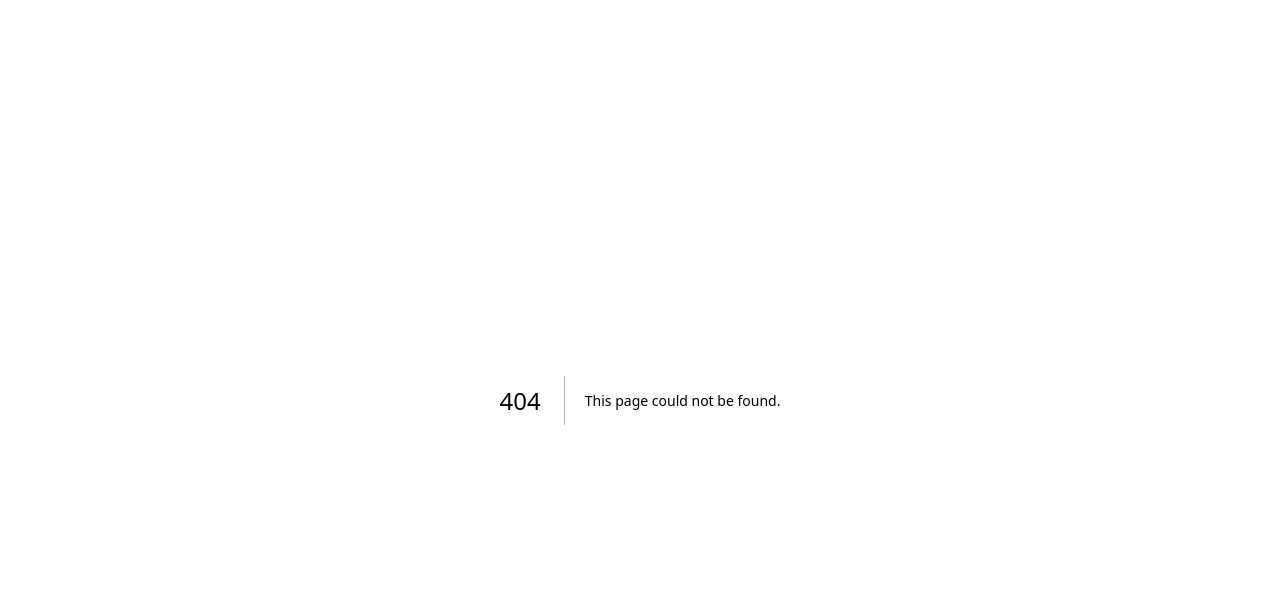
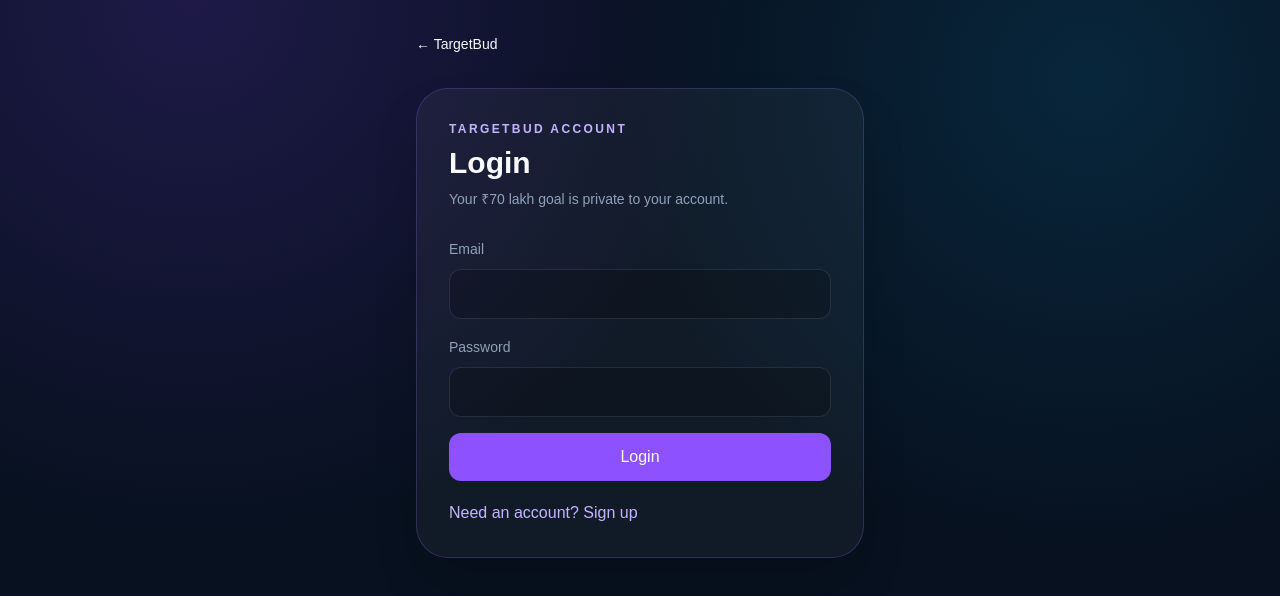
Before and after one commit to hariaahil/my-app, a Next.js app: page /login in a window 1280 px wide. Before the commit this address had no page. Shown: the top 596 px of the page. Built offline with nearby package versions, Linux system fonts and the light colour scheme.

Commit message:
Add TargetBud login and signup page

```diff
--- /dev/null
+++ b/app/login/page.tsx
@@ -0,0 +1,64 @@
+"use client";
+
+import Link from "next/link";
+import { FormEvent, useState } from "react";
+import { createClient } from "@/lib/supabase-browser";
+
+export default function LoginPage() {
+  const [email, setEmail] = useState("");
+  const [password, setPassword] = useState("");
+  const [mode, setMode] = useState<"login" | "signup">("login");
+  const [message, setMessage] = useState("");
+  const [loading, setLoading] = useState(false);
+
+  async function submit(event: FormEvent) {
+    event.preventDefault();
+    setLoading(true);
+    setMessage("");
+    const supabase = createClient();
+    const result = mode === "login"
+      ? await supabase.auth.signInWithPassword({ email, password })
+      : await supabase.auth.signUp({ email, password });
+    setLoading(false);
+
+    if (result.error) {
+      setMessage(result.error.message);
+      return;
+    }
+    if (mode === "signup" && !result.data.session) {
+      setMessage("Account created. Check your email to confirm your account, then log in.");
+      return;
+    }
+    window.location.href = "/goal";
+  }
+
+  return (
+    <main className="min-h-screen px-4 py-8 sm:px-6 lg:px-8">
+      <div className="mx-auto max-w-md">
+        <Link href="/" className="text-sm text-violet-300">← TargetBud</Link>
+        <section className="mt-8 rounded-[2rem] border border-violet-400/20 bg-white/[.045] p-6 shadow-2xl sm:p-8">
+          <p className="text-xs font-bold tracking-[.2em] text-violet-300">TARGETBUD ACCOUNT</p>
+          <h1 className="mt-2 text-3xl font-semibold">{mode === "login" ? "Login" : "Create account"}</h1>
+          <p className="mt-2 text-sm text-slate-400">Your ₹70 lakh goal is private to your account.</p>
+
+          <form onSubmit={submit} className="mt-7 space-y-4">
+            <label className="block">
+              <span className="text-sm text-slate-400">Email</span>
+              <input required type="email" value={email} onChange={e => setEmail(e.target.value)} className="mt-2 w-full rounded-xl border border-white/10 bg-black/20 px-4 py-3 outline-none focus:border-violet-400" />
+            </label>
+            <label className="block">
+              <span className="text-sm text-slate-400">Password</span>
+              <input required minLength={6} type="password" value={password} onChange={e => setPassword(e.target.value)} className="mt-2 w-full rounded-xl border border-white/10 bg-black/20 px-4 py-3 outline-none focus:border-violet-400" />
+            </label>
+            <button disabled={loading} className="w-full rounded-xl bg-violet-500 px-5 py-3 font-semibold disabled:opacity-50">{loading ? "Please wait…" : mode === "login" ? "Login" : "Create account"}</button>
+          </form>
+
+          {message && <p className="mt-4 rounded-xl bg-white/5 p-3 text-sm text-slate-300">{message}</p>}
+          <button onClick={() => { setMode(mode === "login" ? "signup" : "login"); setMessage(""); }} className="mt-5 text-sm text-violet-300 hover:text-violet-200">
+            {mode === "login" ? "Need an account? Sign up" : "Already have an account? Login"}
+          </button>
+        </section>
+      </div>
+    </main>
+  );
+}
```
